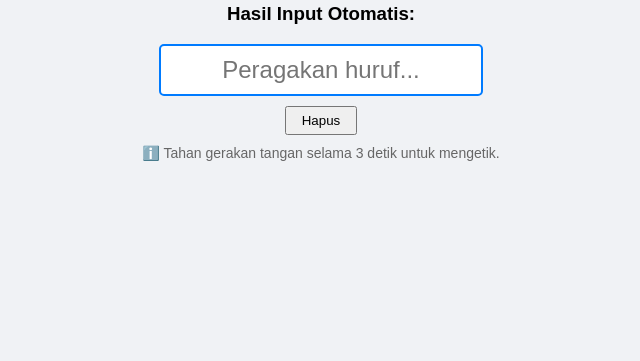
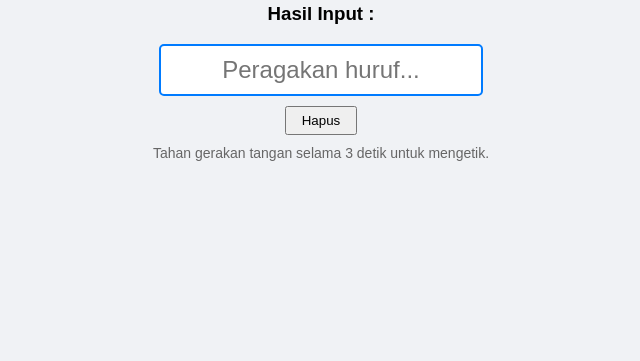
Before and after one commit to hmdhcp/asl-handtracking, a Flask app: page / in a window 1280 px wide. Shown: the part 439-800 px from the top of the page, without its empty margins (319-959 px from the left). Run offline with Flask 3, Linux system fonts and the light colour scheme; some libraries are stand-ins or nearby versions.

Commit message:
Update index.html

```diff
--- a/Templates/index.html
+++ b/Templates/index.html
@@ -9,7 +9,6 @@
         body { font-family: sans-serif; text-align: center; background-color: #f0f2f5; }
         .container { max-width: 800px; margin: 0 auto; padding: 20px; }
 
-        /* Video Container */
         .video-box {
             border: 5px solid #333;
             border-radius: 10px;
@@ -19,7 +18,7 @@
         }
         img { width: 100%; max-width: 640px; display: block; }
 
-        /* Input Container */
+
         .input-area { margin-top: 20px; }
         input[type="text"] {
             font-size: 24px; padding: 10px; width: 300px;
@@ -31,20 +30,20 @@
 <body>
 
     <div class="container">
-        <h1>Input Bahasa Isyarat AI</h1>
+        <h1>Input Bahasa Isyarat</h1>
 
         <div class="video-box">
             <img src="{{ url_for('video_feed') }}" alt="Video Stream">
         </div>
 
         <div class="input-area">
-            <h3>Hasil Input Otomatis:</h3>
+            <h3>Hasil Input :</h3>
             <input type="text" id="hasilInput" placeholder="Peragakan huruf..." readonly>
             <br>
             <button onclick="document.getElementById('hasilInput').value = ''" style="margin-top:10px; padding:5px 15px; cursor:pointer;">Hapus</button>
         </div>
 
-        <p class="status">ℹ️ Tahan gerakan tangan selama 3 detik untuk mengetik.</p>
+        <p class="status">Tahan gerakan tangan selama 3 detik untuk mengetik.</p>
     </div>
 
     <script type="text/javascript">
```
